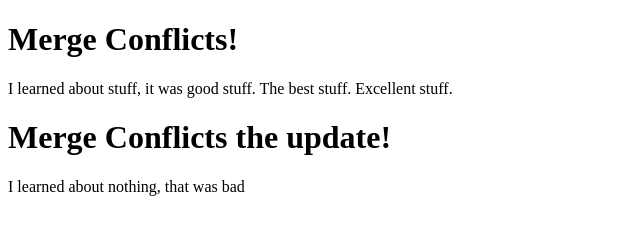
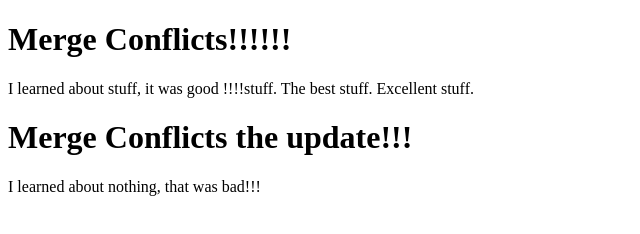
Before and after one commit to rkrolick/merge-conflicts, a plain HTML site: page index.html in a window 1280 px wide. Shown: the whole page, without its empty margins (0-640 px from the left). Drawn offline with Linux system fonts and the light colour scheme.

Commit message:
made changes

```diff
--- a/index.html
+++ b/index.html
@@ -4,9 +4,9 @@
   <title>Conflict Test</title>
 </head>
 <body>
-  <h1>Merge Conflicts!</h1>
-  <p>I learned about stuff, it was good stuff. The best stuff. Excellent stuff.</p>
-  <h1>Merge Conflicts the update!</h1>
-  <p>I learned about nothing, that was bad</p>
+  <h1>Merge Conflicts!!!!!!</h1>
+  <p>I learned about stuff, it was good !!!!stuff. The best stuff. Excellent stuff.</p>
+  <h1>Merge Conflicts the update!!!</h1>
+  <p>I learned about nothing, that was bad!!!</p>
 </body>
 </html>
```
